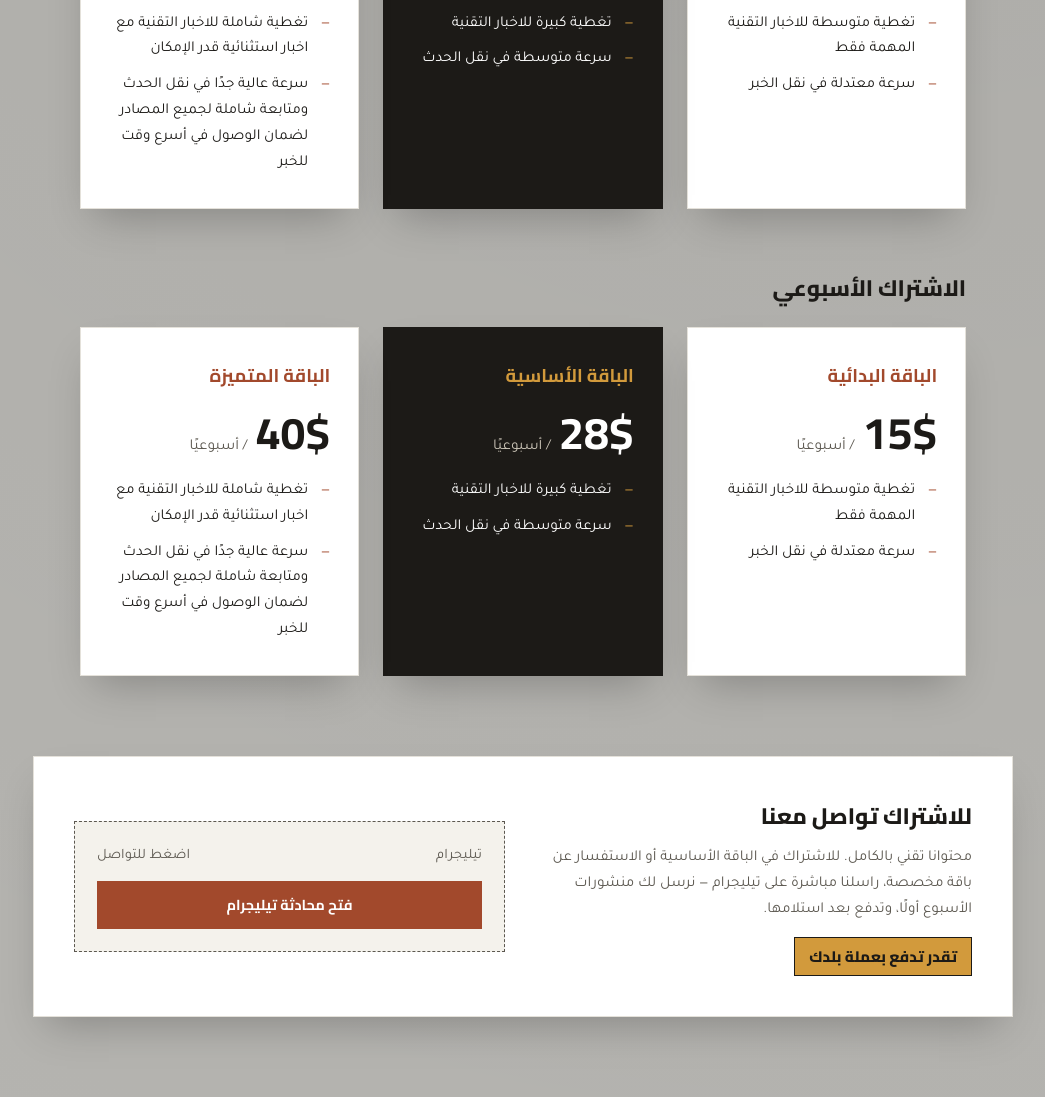
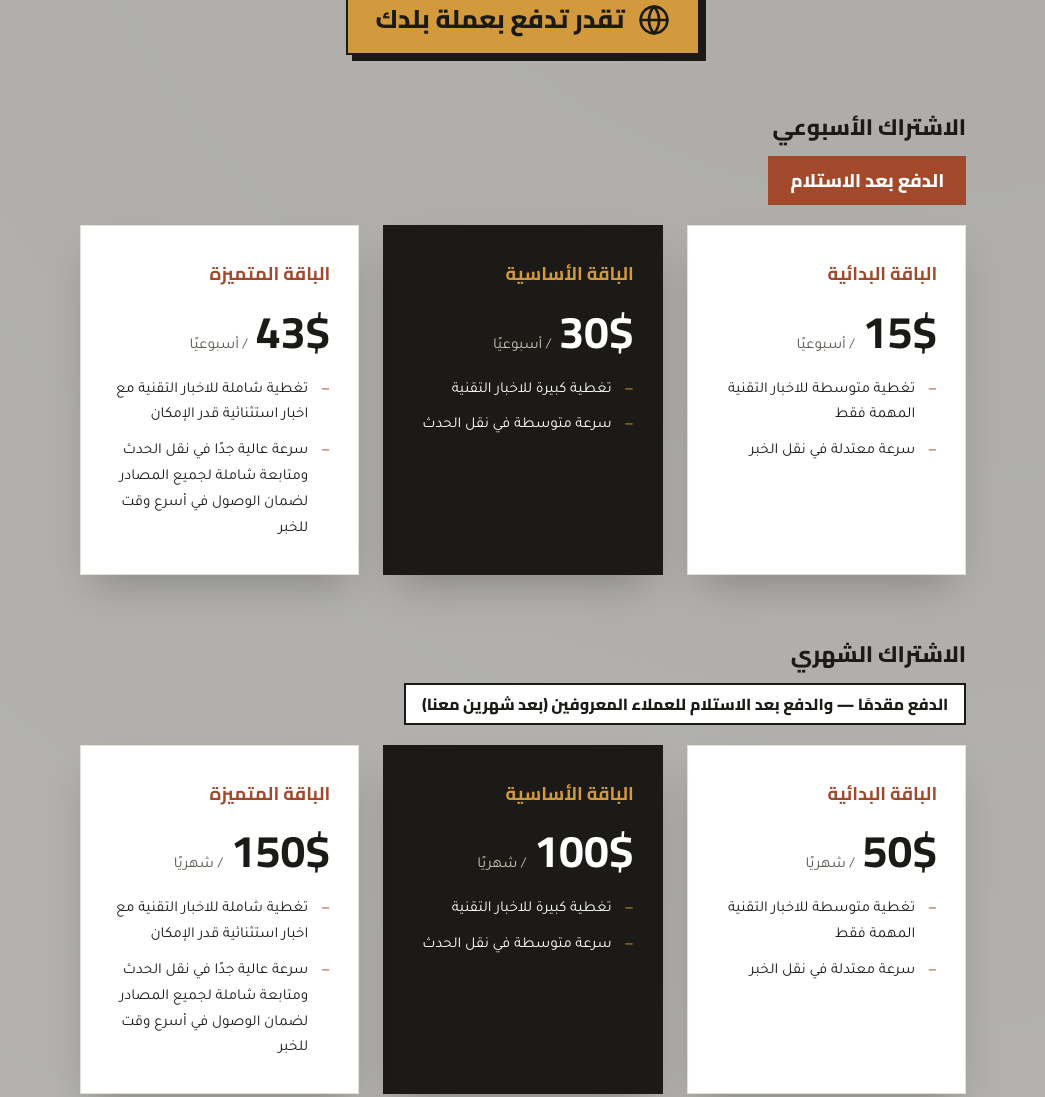
Before and after one commit to computereng1302-hue/MH, a plain HTML site: page index.html in a window 1280 px wide. Shown: the part 5223-6320 px from the top of the page, without its empty margins (117-1162 px from the left). Drawn offline with Linux system fonts and the light colour scheme.

Commit message:
Update index.html

```diff
--- a/index.html
+++ b/index.html
@@ -643,6 +643,33 @@
       font-size: 0.95rem;
     }
 
+    /* ---------- payment-terms notes ---------- */
+    .pay-note-wrap {
+      max-width: 1040px;
+      margin: 10px auto 0;
+      padding: 0 6vw;
+    }
+
+    .pay-note {
+      display: inline-block;
+      padding: 8px 16px;
+      font-family: 'Cairo', sans-serif;
+      font-weight: 800;
+      font-size: 1rem;
+      line-height: 1.4;
+      border: 2px solid var(--ink);
+      background: var(--paper);
+      color: var(--ink);
+    }
+
+    .pay-note.highlight {
+      background: var(--rust);
+      border-color: var(--rust);
+      color: #fff;
+      font-size: 1.15rem;
+      padding: 10px 20px;
+    }
+
     /* ---------- contact ---------- */
     .contact {
       margin: 60px auto 90px;
@@ -983,6 +1010,17 @@
         <h3>محتوى خالٍ من المحرمات بإذن الله</h3>
         <p>قطع أي مشاهد تظهر فيها عراة أو ما لا يوافق الشريعة الإسلامية قدر الإمكان بإذن الله</p>
       </div>
+
+      <div class="why-card">
+        <div class="why-icon">
+          <svg viewBox="0 0 24 24">
+            <rect x="2" y="6" width="20" height="13" rx="2" />
+            <path d="M2 10h20M6 15h4" />
+          </svg>
+        </div>
+        <h3>ادفع بعد ما تستلم</h3>
+        <p>في الاشتراك الأسبوعي: نرسل لك المنشورات أولًا وتدفع بعد استلامها. وفي الاشتراك الشهري يصبح الدفع بعد الاستلام للعملاء المعروفين بعد شهرين معنا.</p>
+      </div>
     </div>
   </section>
 
@@ -999,8 +1037,45 @@
       </div>
     </div>
 
+    <!-- Weekly -->
+    <h3 class="plans-title">الاشتراك الأسبوعي</h3>
+    <div class="pay-note-wrap">
+      <span class="pay-note highlight">الدفع بعد الاستلام</span>
+    </div>
+    <div class="plans">
+      <div class="plan">
+        <div class="k">الباقة البدائية</div>
+        <div class="price"><b>15$</b><span>/ أسبوعيًا</span></div>
+        <ul>
+          <li>تغطية متوسطة للاخبار التقنية المهمة فقط</li>
+          <li>سرعة معتدلة في نقل الخبر</li>
+        </ul>
+      </div>
+
+      <div class="plan main">
+        <div class="k">الباقة الأساسية</div>
+        <div class="price"><b>30$</b><span>/ أسبوعيًا</span></div>
+        <ul>
+          <li>تغطية كبيرة للاخبار التقنية</li>
+          <li>سرعة متوسطة في نقل الحدث</li>
+        </ul>
+      </div>
+
+      <div class="plan">
+        <div class="k">الباقة المتميزة</div>
+        <div class="price"><b>43$</b><span>/ أسبوعيًا</span></div>
+        <ul>
+          <li>تغطية شاملة للاخبار التقنية مع اخبار استثنائية قدر الإمكان</li>
+          <li>سرعة عالية جدًا في نقل الحدث ومتابعة شاملة لجميع المصادر لضمان الوصول في أسرع وقت للخبر</li>
+        </ul>
+      </div>
+    </div>
+
     <!-- Monthly -->
     <h3 class="plans-title">الاشتراك الشهري</h3>
+    <div class="pay-note-wrap">
+      <span class="pay-note">الدفع مقدمًا — والدفع بعد الاستلام للعملاء المعروفين (بعد شهرين معنا)</span>
+    </div>
     <div class="plans">
       <div class="plan">
         <div class="k">الباقة البدائية</div>
@@ -1030,43 +1105,12 @@
       </div>
     </div>
 
-    <!-- Weekly -->
-    <h3 class="plans-title">الاشتراك الأسبوعي</h3>
-    <div class="plans">
-      <div class="plan">
-        <div class="k">الباقة البدائية</div>
-        <div class="price"><b>15$</b><span>/ أسبوعيًا</span></div>
-        <ul>
-          <li>تغطية متوسطة للاخبار التقنية المهمة فقط</li>
-          <li>سرعة معتدلة في نقل الخبر</li>
-        </ul>
-      </div>
-
-      <div class="plan main">
-        <div class="k">الباقة الأساسية</div>
-        <div class="price"><b>28$</b><span>/ أسبوعيًا</span></div>
-        <ul>
-          <li>تغطية كبيرة للاخبار التقنية</li>
-          <li>سرعة متوسطة في نقل الحدث</li>
-        </ul>
-      </div>
-
-      <div class="plan">
-        <div class="k">الباقة المتميزة</div>
-        <div class="price"><b>40$</b><span>/ أسبوعيًا</span></div>
-        <ul>
-          <li>تغطية شاملة للاخبار التقنية مع اخبار استثنائية قدر الإمكان</li>
-          <li>سرعة عالية جدًا في نقل الحدث ومتابعة شاملة لجميع المصادر لضمان الوصول في أسرع وقت للخبر</li>
-        </ul>
-      </div>
-    </div>
-
     <!-- Contact -->
     <div class="contact">
       <div>
         <h3>للاشتراك تواصل معنا</h3>
         <p>محتوانا تقني بالكامل. للاشتراك في الباقة الأساسية أو الاستفسار عن باقة مخصصة، راسلنا مباشرة على تيليجرام —
-          نرسل لك منشورات الأسبوع أولًا، وتدفع بعد استلامها.</p>
+          الاشتراك الأسبوعي: نرسل لك منشورات الأسبوع أولًا، وتدفع بعد استلامها. الاشتراك الشهري: يُدفع مقدمًا، ويصبح الدفع بعد الاستلام للعملاء المعروفين بعد مرور شهرين معنا.</p>
         <span class="contact-currency">تقدر تدفع بعملة بلدك</span>
       </div>
       <a href="https://t.me/MstrHCC" target="_blank" rel="noopener">
```
